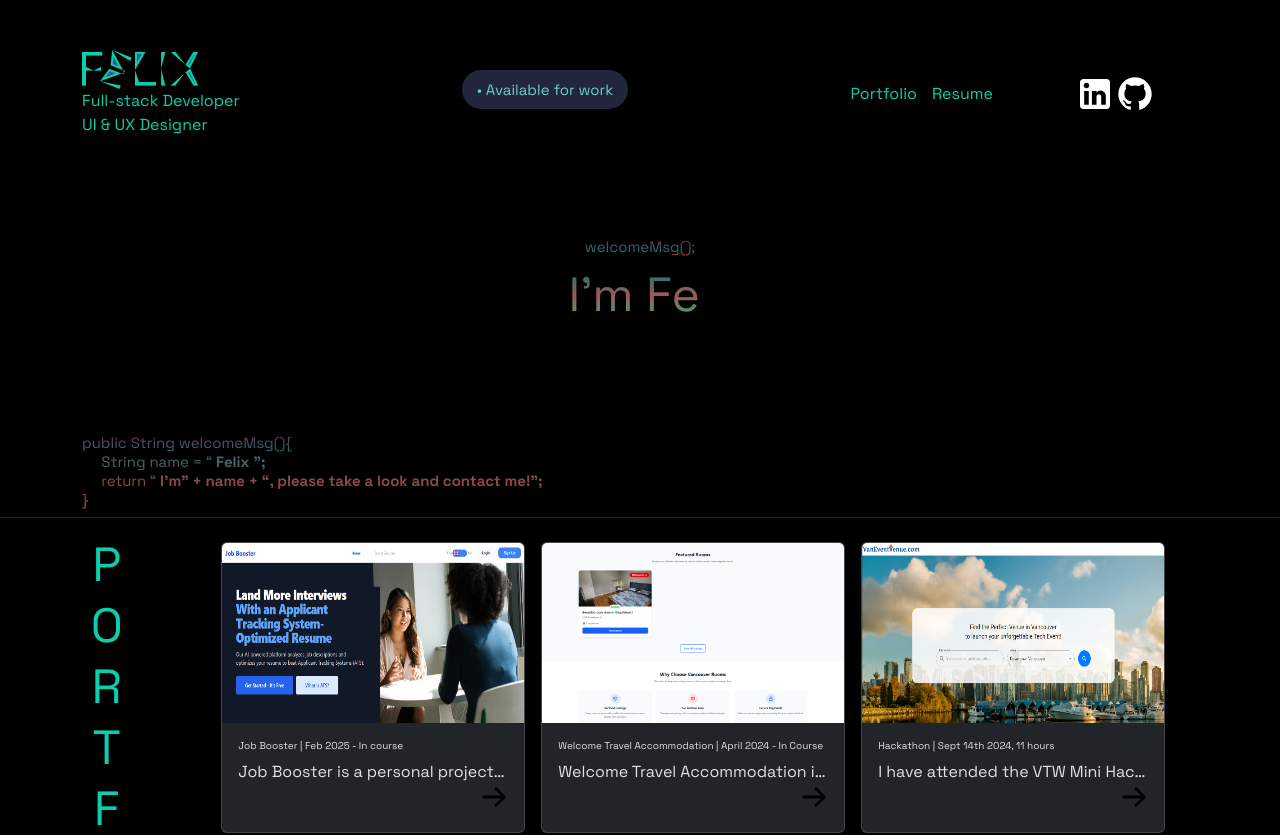
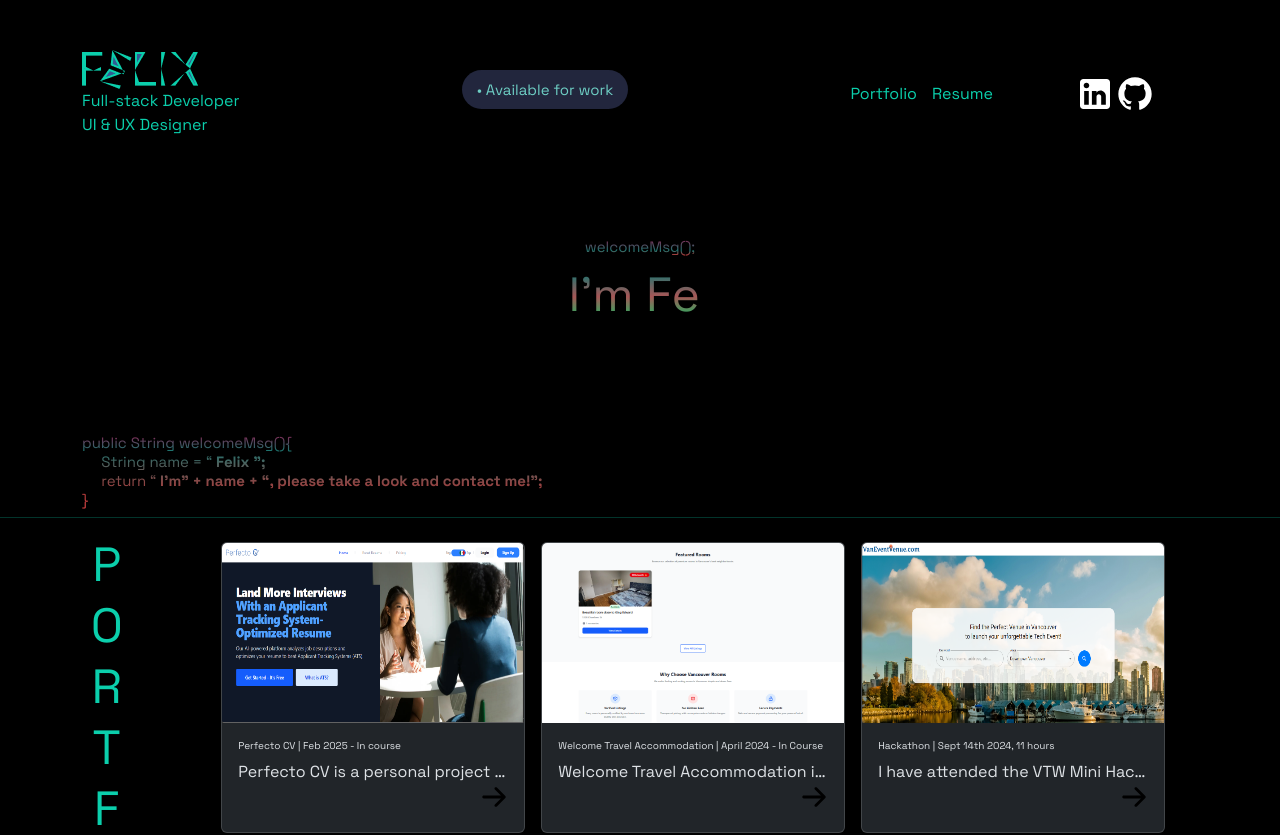
Before and after one commit to d4rkx666/portfolio, a React (Create React App) app: page / in a window 1280 px wide. Shown: the top 835 px of the page. Built offline with nearby package versions, Linux system fonts and the light colour scheme.

Commit message:
Updated Job Booster to Perfect CV

```diff
--- a/src/components/Portfolio.js
+++ b/src/components/Portfolio.js
@@ -31,12 +31,12 @@ export const Portfolio = () => {
 
    const cards = [
       {
-         title: "Job Booster",
-         description: "Job Booster is a personal project that optimize/create resumes with Artificial Intelligence to stand out for recruiters and employers, and replicates the Applicant Tracking System to show a similar score to pass these systems of automate screening.",
+         title: "Perfecto CV",
+         description: "Perfecto CV is a personal project that optimize/create resumes with Artificial Intelligence to stand out for recruiters and employers, and replicates the Applicant Tracking System to show a similar score to pass these systems of automate screening.",
          projectSteps: "Since I am the owner of this project, I developed everything from scratch.\n\nAs a Front-End developer, I used React JS and Tailwind to style the components. I used the basic and advanced hooks to create an interactive web application, from useState, useEffect, and also useContext to wrap all the code where authentication is needed to show the components.\n\nAs Back-End developer, I developed an Restful API in Python with FastApi, to develop and implement Artificial Intelligence services and manage the creation / advice of resumes. This API also helps to easily interact with the real-time database and enhance the permission of Free/Pro users.\n\nLately I migrated the project to Next.js 15, implementing the new routing and enhancing the SEO.",
          duration: "Feb 2025 - In course",
          role: "Full-Stack Developer",
-         source: "https://jobbooster.vercel.app/",
+         source: "https://perfectocv.com/",
          skills: ["React.JS", "Next.js", "Python", "FastApi", "Tailwind", "Cloud Firebase", "Artificial Intelligence", "OpenAI"],
          designPrototypes: [
          ],
```
Also changed, not shown: src/images/jobbooster/portrait.png.
